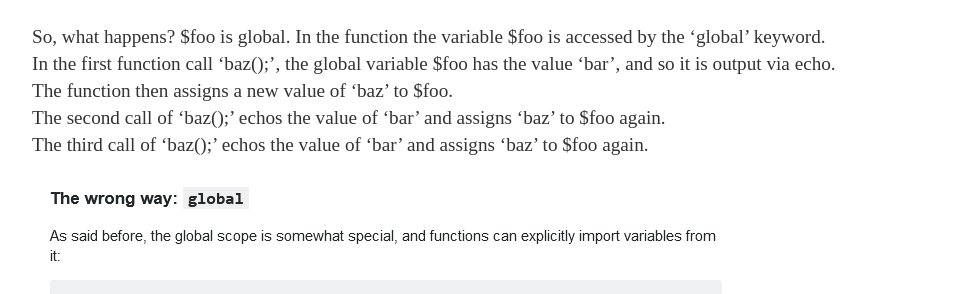
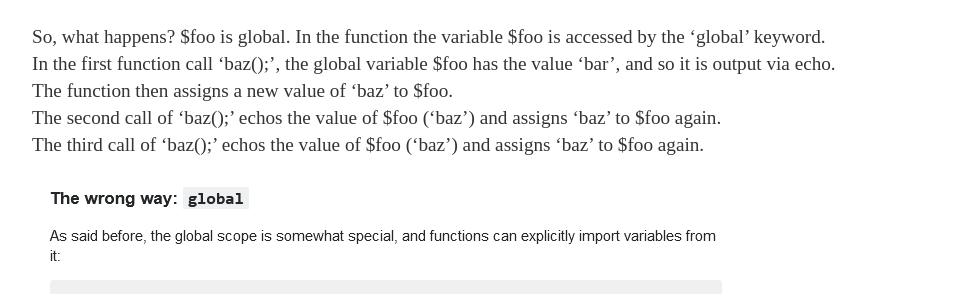
Before and after one commit to joekingTheThird3/joekingTheThird3.github.io, a Jekyll site: the page built from _posts/2019-09-28-php-variable-scope.md, in a window 1280 px wide. Shown: the part 774-1068 px from the top of the page, without its empty margins (160-1119 px from the left). Built offline with Jekyll 4.4.1, drawn with Linux system fonts in a browser that asks for light colours.

Commit message:
Update 2019-09-28-php-variable-scope.md

```diff
--- a/_posts/2019-09-28-php-variable-scope.md
+++ b/_posts/2019-09-28-php-variable-scope.md
@@ -28,9 +28,9 @@ In the first function call 'baz();', the global variable $foo has the value 'bar
 <br>
 The function then assigns a new value of 'baz' to $foo.
 <br>
-The second call of 'baz();' echos the value of 'bar' and assigns 'baz' to $foo again.
+The second call of 'baz();' echos the value of $foo ('baz') and assigns 'baz' to $foo again.
 <br>
-The third call  of 'baz();' echos the value of 'bar' and assigns 'baz' to $foo again.
+The third call  of 'baz();' echos the value of $foo ('baz') and assigns 'baz' to $foo again.
 <br>
 
 {% raw %}
```
